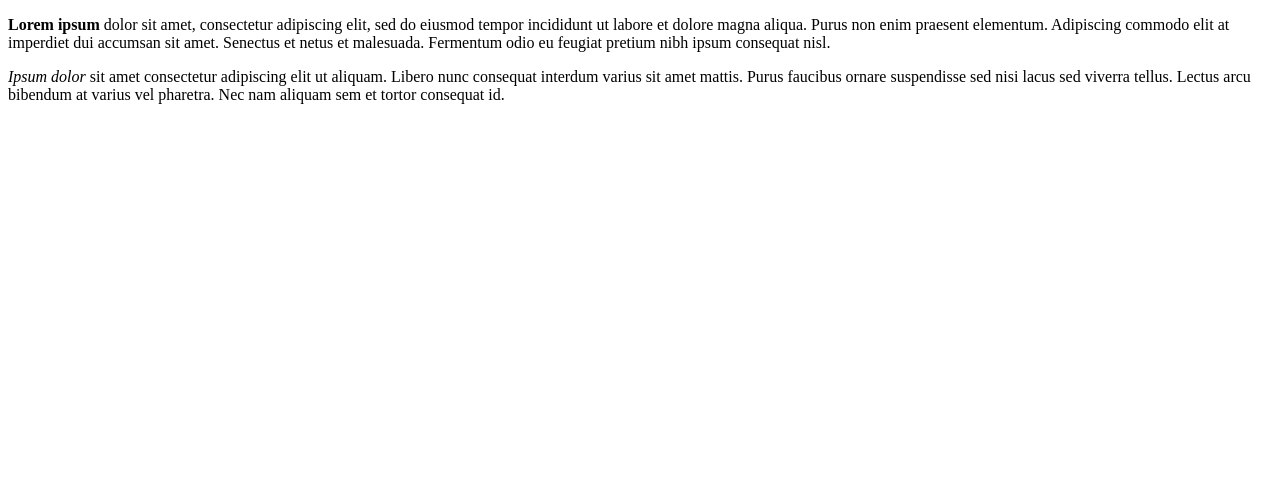
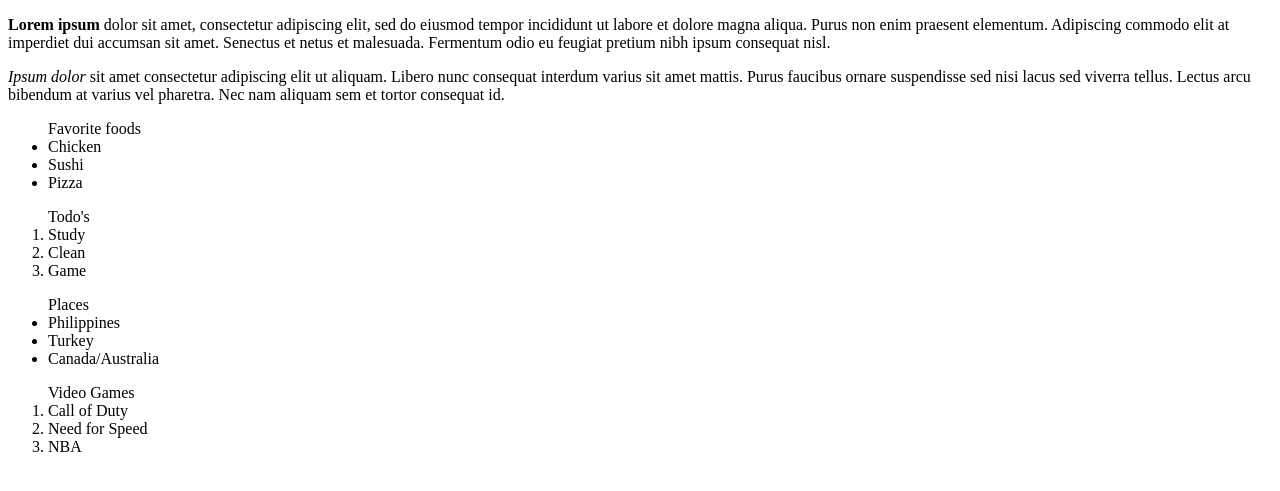
Before and after one commit to waynerichtrain/top, a plain HTML site: page index.html in a window 1280 px wide. Shown: the part 105-596 px from the top of the page. Drawn offline with Linux system fonts and the light colour scheme.

Commit message:
Added lists: <ul>, <ol>

```diff
--- a/index.html
+++ b/index.html
@@ -10,5 +10,26 @@
         <h3>is placeholder text commonly used in the graphic, print, and publishing industries for previewing layouts and visual mockups.</h3>
         <p><strong>Lorem ipsum</strong> dolor sit amet, consectetur adipiscing elit, sed do eiusmod tempor incididunt ut labore et dolore magna aliqua. Purus non enim praesent elementum. Adipiscing commodo elit at imperdiet dui accumsan sit amet. Senectus et netus et malesuada. Fermentum odio eu feugiat pretium nibh ipsum consequat nisl.</p>
         <p><em>Ipsum dolor</em> sit amet consectetur adipiscing elit ut aliquam. Libero nunc consequat interdum varius sit amet mattis. Purus faucibus ornare suspendisse sed nisi lacus sed viverra tellus. Lectus arcu bibendum at varius vel pharetra. Nec nam aliquam sem et tortor consequat id.</p>
+
+        <ul>Favorite foods
+            <li>Chicken</li>
+            <li>Sushi</li>
+            <li>Pizza</li>
+        </ul>
+        <ol>Todo's
+            <li>Study</li>
+            <li>Clean</li>
+            <li>Game</li>
+        </ol>
+        <ul>Places
+            <li>Philippines</li>
+            <li>Turkey</li>
+            <li>Canada/Australia</li>
+        </ul>
+        <ol>Video Games
+            <li>Call of Duty</li>
+            <li>Need for Speed</li>
+            <li>NBA</li>
+        </ol>
     </body>
 </html>
```
